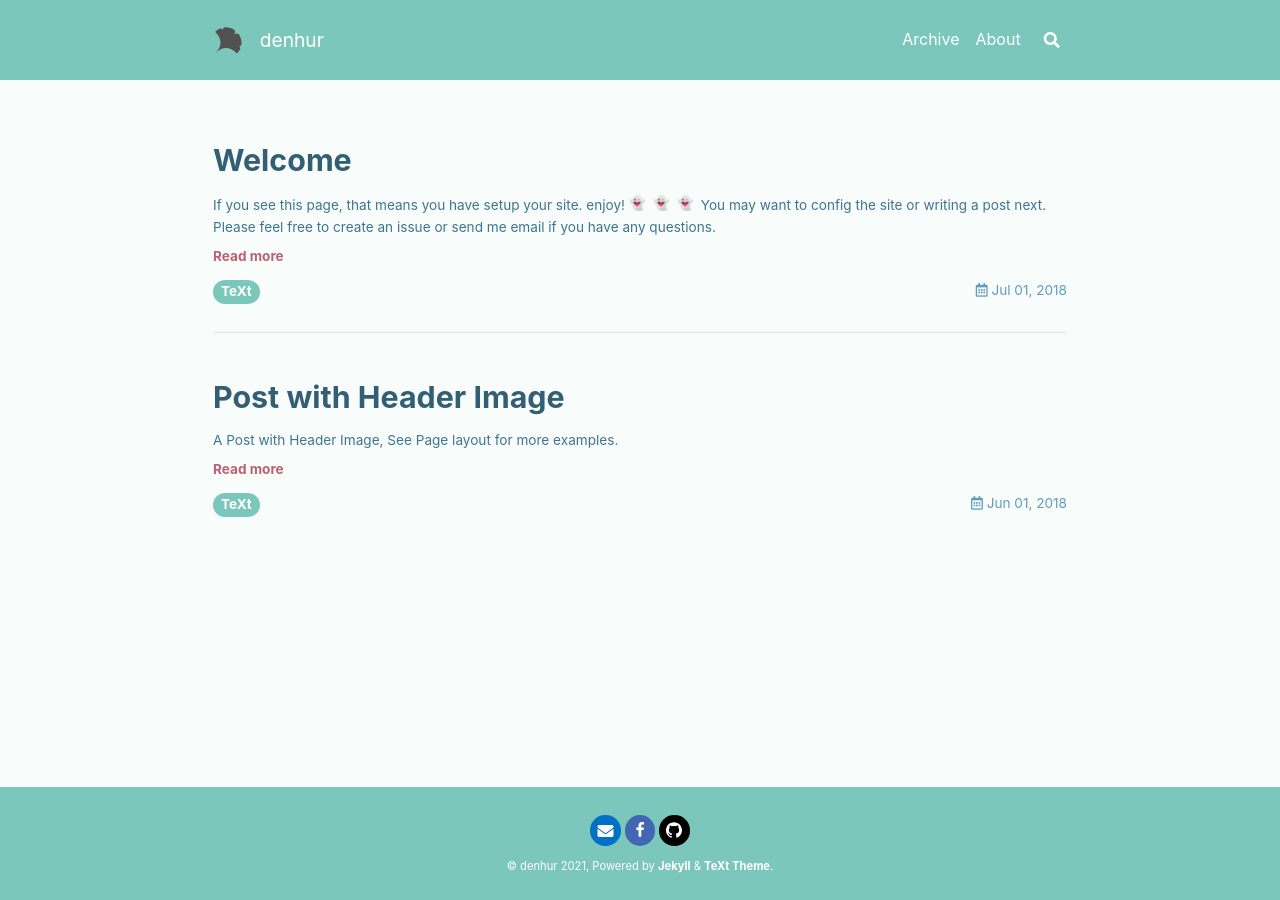
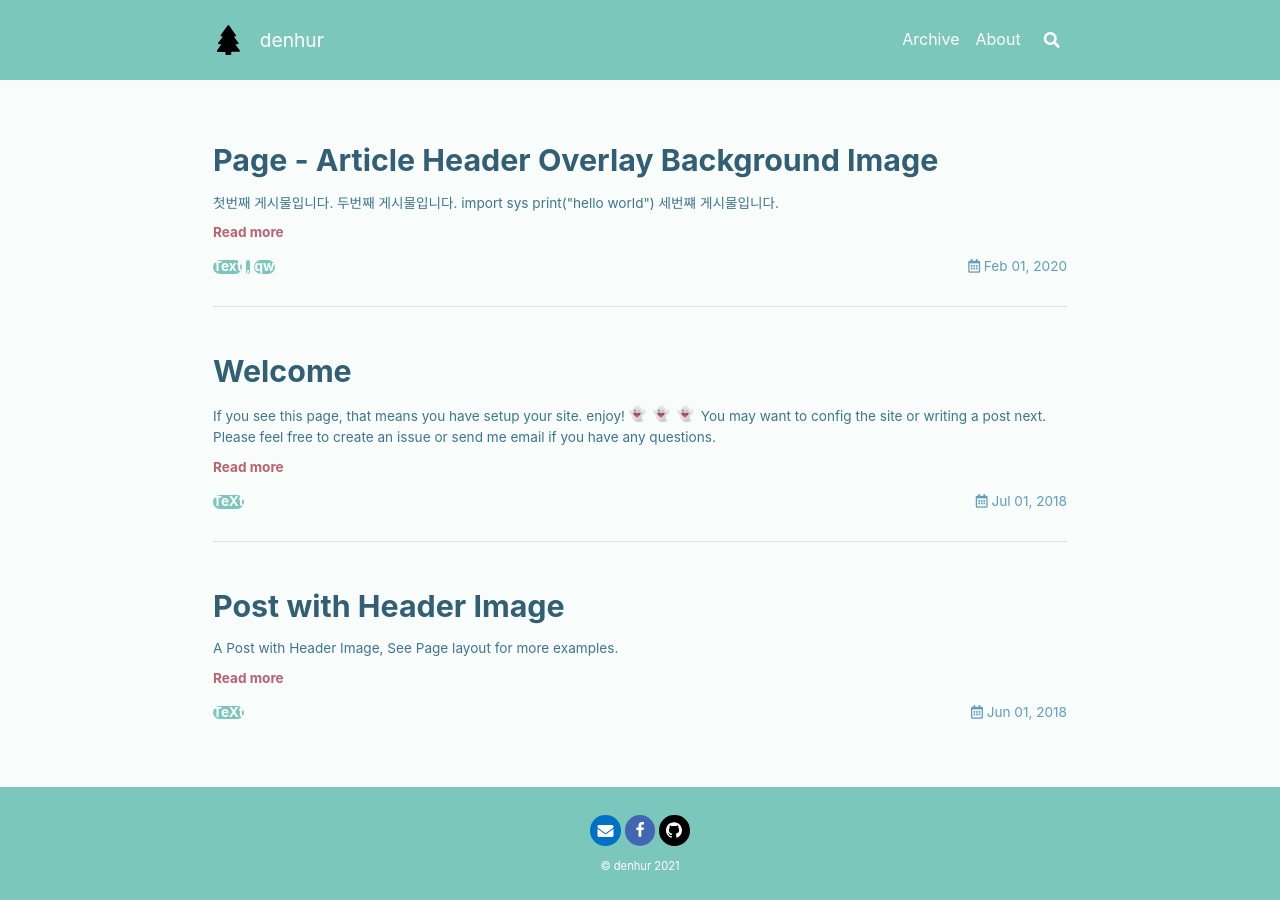
Before and after one commit to denhur62/denhur62.github.io, a Jekyll site: the page built from index.html, in a window 1280 px wide. Built offline with Jekyll 4.4.1, drawn with Linux system fonts in a browser that asks for light colours; nearby versions of some CDN libraries; emoji names are drawn with the system emoji font; the list of posts is cut into pages by our own code.

Commit message:
second commit

````diff
--- a/_includes/article-footer.html
+++ b/_includes/article-footer.html
@@ -38,9 +38,6 @@
     {%- include article/footer/author-profile.html author=_author -%}
   {%- endif -%}
 
-  {%- if _show_subscribe -%}
-    <div class="article__subscribe">{%- include article/footer/subscribe.html -%}</div>
-  {%- endif -%}
 
   {%- if _license != false -%}
     {%- assign _data_license = site.data.licenses-%}
--- a/_includes/footer.html
+++ b/_includes/footer.html
@@ -28,9 +28,7 @@
       <div>
         {%- include snippets/get-locale-string.html key='COPYRIGHT_DATES' -%}
         {%- assign _locale_copyright_dates = __return -%}
-        © {{ site.title }} {{ _locale_copyright_dates }},
-        Powered by <a title="Jekyll is a simple, blog-aware, static site generator." href="http://jekyllrb.com/">Jekyll</a> & <a
-        title="TeXt is a super customizable Jekyll theme." href="https://github.com/kitian616/jekyll-TeXt-theme">TeXt Theme</a>.
+        © {{ site.title }} {{ _locale_copyright_dates }}
       </div>
     </div>
   </div>
--- /dev/null
+++ b/_posts/2020-02-01-New.md
@@ -0,0 +1,37 @@
+---
+layout: article
+tags: Text , qw
+title: Page - Article Header Overlay Background Image
+article_header:
+  type: overlay
+  theme: dark
+  background_color: '#203028'
+  background_image:
+    gradient: 'linear-gradient(135deg, rgba(34, 139, 87 , .4), rgba(139, 34, 139, .4))'
+    src: /docs/assets/images/cover3.jpg
+---
+
+
+
+
+
+
+
+
+
+
+
+첫번째 게시물입니다.
+
+
+
+## 두번째 게시물입니다.
+
+```python
+import sys
+print("hello world")
+```
+
+
+
+# 세번쨰 게시물입니다.
--- a/_sass/common/_variables.scss
+++ b/_sass/common/_variables.scss
@@ -1,90 +1,94 @@
 $base: (
-  font-family:            (-apple-system, BlinkMacSystemFont, "Segoe UI", Helvetica, Arial, sans-serif),
-  font-family-code:       (Menlo, Monaco, Consolas, Andale Mono, lucida console, Courier New, monospace),
-
-  font-size-root:         16px,
-  font-size-root-sm:      14px,
-
-  font-size-xl:           1.5rem,
-  font-size-lg:           1.25rem,
-  font-size:              1rem,
-  font-size-sm:           .85rem,
-  font-size-xs:           .7rem,
-
-  font-size-h1-xl:        3.5rem,
-  font-size-h2-xl:        2.5rem,
-  font-size-h3-xl:        2rem,
-  font-size-h4-xl:        1.75rem,
-  font-size-h5-xl:        1.5rem,
-  font-size-h6-xl:        1.5rem,
-
-  font-size-h1-lg:        3rem,
-  font-size-h2-lg:        2rem,
-  font-size-h3-lg:        1.75rem,
-  font-size-h4-lg:        1.5rem,
-  font-size-h5-lg:        1.25rem,
-  font-size-h6-lg:        1.25rem,
-
-  font-size-h1:           2.5rem,
-  font-size-h2:           1.9rem,
-  font-size-h3:           1.5rem,
-  font-size-h4:           1.2rem,
-  font-size-h5:           1rem,
-  font-size-h6:           1rem,
-
-  font-size-h1-sm:        2rem,
-  font-size-h2-sm:        1.5rem,
-  font-size-h3-sm:        1.35rem,
-  font-size-h4-sm:        1.15rem,
-  font-size-h5-sm:        1rem,
-  font-size-h6-sm:        1rem,
-
-  font-size-h1-xs:        1.05rem,
-  font-size-h2-xs:        1rem,
-  font-size-h3-xs:        .95rem,
-  font-size-h4-xs:        .9rem,
-  font-size-h5-xs:        .85rem,
-  font-size-h6-xs:        .85rem,
-
-  font-weight:            400,
-  font-weight-bold:       700,
-
-  line-height-xl:         2,
-  line-height-lg:         1.8,
-  line-height:            1.6,
-  line-height-sm:         1.4,
-  line-height-xs:         1.2,
-
-  spacer:                 1rem,
-
-  border-radius-lg:       .8rem,
-  border-radius:          .4rem,
-  border-radius-sm:       .2rem
+  font-family: (
+    -apple-system,
+    BlinkMacSystemFont,
+    Segoe UI,
+    Helvetica,
+    Arial,
+    sans-serif,
+  ),
+  font-family-code: (
+    Menlo,
+    Monaco,
+    Consolas,
+    Andale Mono,
+    lucida console,
+    Courier New,
+    monospace,
+  ),
+  font-size-root: 16px,
+  font-size-root-sm: 14px,
+  font-size-xl: 1.5rem,
+  font-size-lg: 1.25rem,
+  font-size: 1rem,
+  font-size-sm: 0.85rem,
+  font-size-xs: 0.7rem,
+  font-size-h1-xl: 3.5rem,
+  font-size-h2-xl: 2.5rem,
+  font-size-h3-xl: 2rem,
+  font-size-h4-xl: 1.75rem,
+  font-size-h5-xl: 1.5rem,
+  font-size-h6-xl: 1.5rem,
+  font-size-h1-lg: 3rem,
+  font-size-h2-lg: 2rem,
+  font-size-h3-lg: 1.75rem,
+  font-size-h4-lg: 1.5rem,
+  font-size-h5-lg: 1.25rem,
+  font-size-h6-lg: 1.25rem,
+  font-size-h1: 2.5rem,
+  font-size-h2: 1.9rem,
+  font-size-h3: 1.5rem,
+  font-size-h4: 1.2rem,
+  font-size-h5: 1rem,
+  font-size-h6: 1rem,
+  font-size-h1-sm: 2rem,
+  font-size-h2-sm: 1.5rem,
+  font-size-h3-sm: 1.35rem,
+  font-size-h4-sm: 1.15rem,
+  font-size-h5-sm: 1rem,
+  font-size-h6-sm: 1rem,
+  font-size-h1-xs: 1.05rem,
+  font-size-h2-xs: 1rem,
+  font-size-h3-xs: 0.95rem,
+  font-size-h4-xs: 0.9rem,
+  font-size-h5-xs: 0.85rem,
+  font-size-h6-xs: 0.85rem,
+  font-weight: 400,
+  font-weight-bold: 700,
+  line-height-xl: 2,
+  line-height-lg: 1.8,
+  line-height: 1.6,
+  line-height-sm: 1.4,
+  line-height-xs: 1.2,
+  spacer: 1rem,
+  border-radius-lg: 0.8rem,
+  border-radius: 0.4rem,
+  border-radius-sm: 0.2rem,
 );
 
 $spacers: (
-  0:                      0,
-  1:                      map-get($base, spacer) * .25,
-  2:                      map-get($base, spacer) * .5,
-  3:                      map-get($base, spacer),
-  4:                      map-get($base, spacer) * 1.5,
-  5:                      map-get($base, spacer) * 3
+  0: 0,
+  1: map-get($base, spacer) * 0.25,
+  2: map-get($base, spacer) * 0.5,
+  3: map-get($base, spacer),
+  4: map-get($base, spacer) * 1.5,
+  5: map-get($base, spacer) * 3,
 );
 
 $z-indexes: (
   actions: 996,
   mask: 997,
   sidebar: 998,
-  modal: 999
+  modal: 999,
 );
 
 $layout: (
-  header-height:          5rem,
-  header-height-sm:       3rem,
-  content-max-width:      950px,
-  sidebar-width:          250px,
-  sidebar-header-height:  3rem,
-  aside-width:            220px
+  header-height: 5rem,
+  header-height-sm: 3rem,
+  content-max-width: 950px,
+  sidebar-width: 250px,
+  sidebar-header-height: 3rem,
+  aside-width: 220px,
 );
 
 //     sm       md       lg
@@ -92,59 +96,66 @@
 // 0       500      1024      -
 
 $responsive: (
-  sm:                      0,
-  md:                      500px,
-  lg:                      1024px
+  sm: 0,
+  md: 500px,
+  lg: 1024px,
 );
 
 $animation: (
-  duration:               .4s,
-  duration-sm:            .2s,
-  timing-function:        ease-in-out
+  duration: 0.4s,
+  duration-sm: 0.2s,
+  timing-function: ease-in-out,
 );
 
 $clickable: (
-  transition:             all .2s ease-in-out
+  transition: all 0.2s ease-in-out,
 );
 
-$button-height-xl:        2.8rem;
-$button-height-lg:        2.3rem;
-$button-height:           1.9rem;
-$button-height-sm:        1.5rem;
-$button-height-xs:        1.2rem;
+$button-height-xl: 2.8rem;
+$button-height-lg: 2.3rem;
+$button-height: 1.9rem;
+$button-height-sm: 1.5rem;
+$button-height-xs: 1.2rem;
 
 $button: (
-  padding-y-xl:           ($button-height-xl - map-get($base, font-size-xl)) / 2,
-  padding-x-xl:           $button-height-xl / 3,
-  padding-y-lg:           ($button-height-lg - map-get($base, font-size-lg)) / 2,
-  padding-x-lg:           $button-height-lg / 3,
-  padding-y:              ($button-height - map-get($base, font-size)) / 2,
-  padding-x:              $button-height / 3,
-  padding-y-sm:           ($button-height-sm - map-get($base, font-size-sm)) / 2,
-  padding-x-sm:           $button-height-sm / 3,
-  padding-y-xs:           ($button-height-xs - map-get($base, font-size-xs)) / 2,
-  padding-x-xs:           $button-height-xs / 3,
-
-  pill-radius:            6rem,
-
-  circle-diameter-xl:     $button-height-xl,
-  circle-diameter-lg:     $button-height-lg,
-  circle-diameter:        $button-height,
-  circle-diameter-sm:     $button-height-sm,
-  circle-diameter-xs:     $button-height-xs,
-
-  font-weight:            map-get($base, font-weight-bold)
+  padding-y-xl: (
+    $button-height-xl - map-get($base, font-size-xl),
+  ) / 2,
+  padding-x-xl: $button-height-xl / 3,
+  padding-y-lg: (
+    $button-height-lg - map-get($base, font-size-lg),
+  ) / 2,
+  padding-x-lg: $button-height-lg / 3,
+  padding-y: (
+    $button-height - map-get($base, font-size),
+  ) / 2,
+  padding-x: $button-height / 3,
+  padding-y-sm: (
+    $button-height-sm - map-get($base, font-size-sm),
+  ) / 2,
+  padding-x-sm: $button-height-sm / 3,
+  padding-y-xs: (
+    $button-height-xs - map-get($base, font-size-xs),
+  ) / 2,
+  padding-x-xs: $button-height-xs / 3,
+  pill-radius: 6rem,
+  circle-diameter-xl: $button-height-xl,
+  circle-diameter-lg: $button-height-lg,
+  circle-diameter: $button-height,
+  circle-diameter-sm: $button-height-sm,
+  circle-diameter-xs: $button-height-xs,
+  font-weight: map-get($base, font-weight-bold),
 );
 
 $image: (
-  width-xl:  20em,
-  width-lg:  16rem,
-  width:     12rem,
-  width-sm:  8rem,
-  width-xs:  4rem
+  width-xl: 20em,
+  width-lg: 16rem,
+  width: 12rem,
+  width-sm: 8rem,
+  width-xs: 4rem,
 );
 
 $menu: (
   horizontal-spacer: 1,
-  horizontal-item-vertical-spacer: 1
+  horizontal-item-vertical-spacer: 1,
 );
--- a/assets/css/main.scss
+++ b/assets/css/main.scss
@@ -2,73 +2,34 @@
 # Only the main Sass file needs front matter (the dashes are enough)
 ---
 
-@import
-
-    "skins/{{ site.text_skin | default: site.data.variables.default.text_skin }}",
+$type-size-4-5: 1.12em !default; // Ubuntu Mono is a bit small
+@import url("https://fonts.googleapis.com/css2?family=Noto+Sans+KR|Ubuntu+Mono");
+@import "skins/{{ site.text_skin | default: site.data.variables.default.text_skin }}",
   // "skins/chocolate",
   // "skins/dark",
   // "skins/default",
   // "skins/forest",
   // "skins/ocean",
   // "skins/orange",
-
   "skins/highlight/{{ site.highlight_theme | default: site.data.variables.default.highlight_theme }}",
   // "skins/highlight/tomorrow",
   // "skins/highlight/tomorrow-night",
   // "skins/highlight/tomorrow-night-eighties",
   // "skins/highlight/tomorrow-night-blue",
   // "skins/highlight/tomorrow-night-bright",
-
-
   "common/variables",
-    "common/function",
-    "common/classes",
-    "common/reset",
-    "common/print",
-    "common/components/button",
-    "common/components/image",
-    "common/components/card",
-    "common/components/gallery",
-    "common/components/hero",
-    "common/components/menu",
-    "common/components/modal",
-    "common/components/toc",
-    "common/components/item",
-    "common/components/swiper",
-
-    "animate/fade-in",
-    "animate/fade-in-down",
-    "animate/fade-in-up",
-
-    "components/main",
-    "components/header",
-    "components/footer",
-    "components/article-list",
-    "components/article-info",
-    "components/article-header",
-    "components/article-content",
-    "components/article-footer",
-    "components/author-links",
-    "components/author-profile",
-    "components/tags",
-    "components/search",
-    "components/lightbox",
-    "components/extensions",
-
-
-    "additional/alert",
-    "additional/tag",
-    "additional/photo-frame",
-
-    "layout/base",
-    "layout/page",
-
-    "layout/article",
-    "layout/articles",
-    "layout/archive",
-    "layout/home",
-    "layout/landing",
-    "layout/404",
-
-    "custom"
-;
+  "common/function", "common/classes", "common/reset", "common/print",
+  "common/components/button", "common/components/image",
+  "common/components/card", "common/components/gallery",
+  "common/components/hero", "common/components/menu", "common/components/modal",
+  "common/components/toc", "common/components/item", "common/components/swiper",
+  "animate/fade-in", "animate/fade-in-down", "animate/fade-in-up",
+  "components/main", "components/header", "components/footer",
+  "components/article-list", "components/article-info",
+  "components/article-header", "components/article-content",
+  "components/article-footer", "components/author-links",
+  "components/author-profile", "components/tags", "components/search",
+  "components/lightbox", "components/extensions", "additional/alert",
+  "additional/tag", "additional/photo-frame", "layout/base", "layout/page",
+  "layout/article", "layout/articles", "layout/archive", "layout/home",
+  "layout/landing", "layout/404", "custom";
````
Also changed, not shown: _sass/common/components/_button.scss (+12 -2 lines), _includes/svg/logo.svg, _posts/2018-07-01-welcome.md (line endings or trailing spaces). Lines whose indentation alone changed are shown as unchanged.
